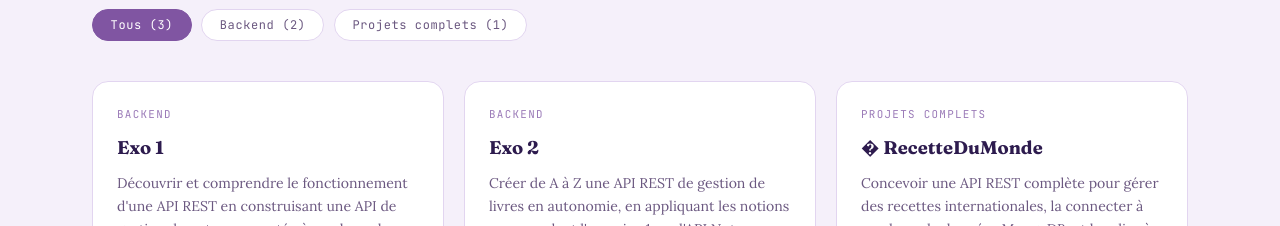
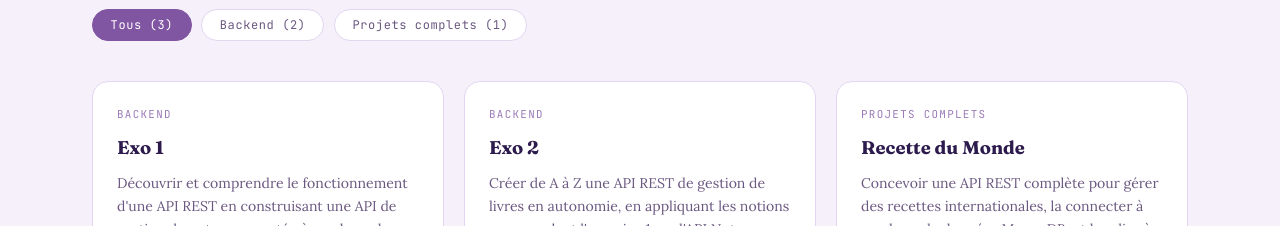
Before and after one commit to Loulia-06/mon-portfolio, a React (Vite) app: page / in a window 1280 px wide. Shown: the part 2880-3106 px from the top of the page. Built offline with nearby package versions, Linux system fonts and the light colour scheme.

Commit message:
fix: corriger parsing emoji H1 (flag u) + titre Recette du Monde

```diff
--- a/scripts/fetch-github-data.js
+++ b/scripts/fetch-github-data.js
@@ -163,7 +163,7 @@ async function processDomain(domain) {
     // Titre : H1 du README ou nom de dossier nettoyé
     const h1Match = content.match(/^#\s+(.+)/m)
     const title = h1Match
-      ? h1Match[1].replace(/^[🎯📝📚⚙️🔗]+\s*/, '').replace(/\s*—.*$/, '').trim()
+      ? h1Match[1].replace(/^[^\p{L}\p{N}\s]+\s*/u, '').replace(/\s*—.*$/, '').trim()
       : ex.name.replace(/-/g, ' ').replace(/^ex\d+\s*/i, '').trim()
 
     const parsed = parseReadme(content, exPath)
--- a/src/data/projects.json
+++ b/src/data/projects.json
@@ -67,7 +67,7 @@
   },
   {
     "id": "recette-du-monde",
-    "title": "\udf7d️ RecetteDuMonde",
+    "title": "Recette du Monde",
     "category": "projets",
     "path": "projets-complets/recette-du-monde",
     "lang": "Divers",
```
